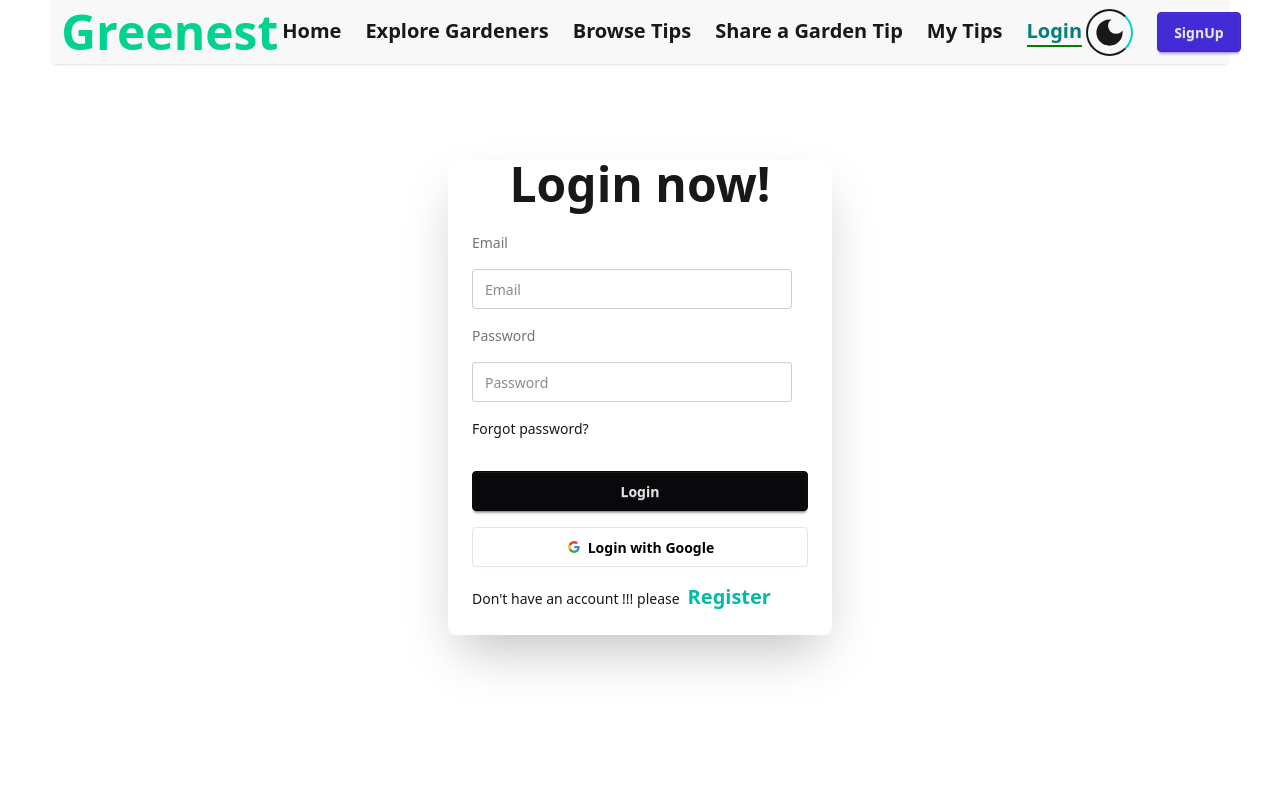
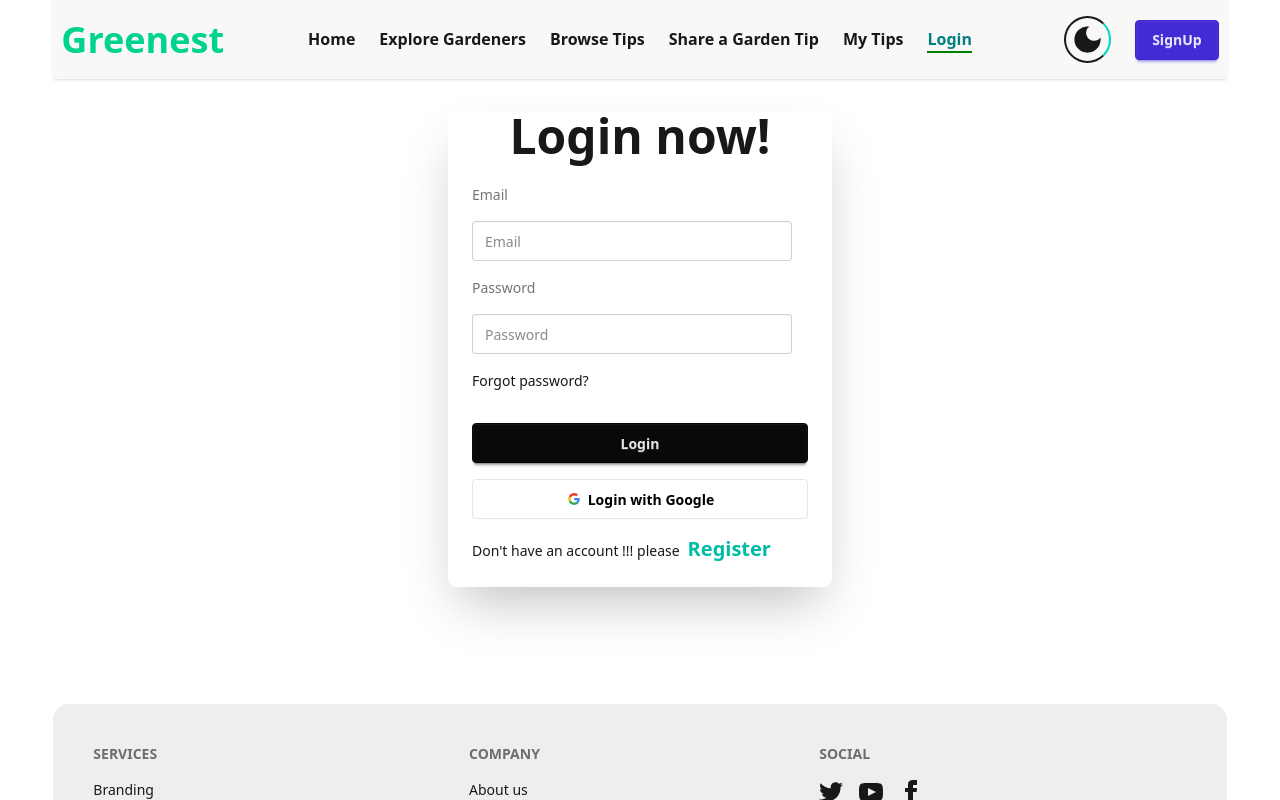
Before and after one commit to NazmulhaqueD/gardening-community-client, a React (Vite) app: page /login in a window 1280 px wide. Shown: the top 800 px of the page. Built offline with nearby package versions, Linux system fonts and the light colour scheme; no server answers.

Commit message:
Navbar fixed and some section alignment correction

```diff
--- a/src/Layout/MainLayout.jsx
+++ b/src/Layout/MainLayout.jsx
@@ -8,7 +8,7 @@ const MainLayout = () => {
         <div className='md:max-w-11/12 mx-auto'>
             {/* <Header></Header> */}
             <Navbar></Navbar>
-            <div className='min-h-[90vh]'>
+            <div className='min-h-[70vh]'>
                 <Outlet></Outlet>
             </div>
             <Footer></Footer>
--- a/src/Pages/BrowseTips.jsx
+++ b/src/Pages/BrowseTips.jsx
@@ -8,7 +8,7 @@ const BrowseTips = () => {
 
     const handleSearch = (e) => {
         e.preventDefault();
-        const select = e.target.selectType.value;
+        const select = e.target.value;
         if (select === 'All') {
             return setAllShareTips(initialAllShareTips);
         }
@@ -18,11 +18,11 @@ const BrowseTips = () => {
     }
 
     return (
-        <div className="bg-base-200 py-8 rounded-b-2xl">
-            <h1 className='text-success text-center text-2xl md:text-4xl my-8 font-bold'>All Shared Garden Tips : {allShareTips.length}</h1>
+        <div className="bg-base-200 py-8 rounded-b-2xl mt-28 rounded-xl">
+            <h1 className='text-success text-center text-2xl md:text-4xl font-bold'>All Shared Garden Tips : {allShareTips.length}</h1>
             <div className='overflow-x-auto rounded-sm'>
-                <form onSubmit={handleSearch} className='w-full md:w-8/12 mx-auto my-8 relative z-0'>
-                    <select defaultValue="Search by Difficulty Level" name='selectType' className="select w-full select-secondary">
+                <form className='w-full md:w-8/12 mx-auto my-8 relative z-0'>
+                    <select onChange={handleSearch} defaultValue="Search by Difficulty Level" name='selectType' className="select w-full select-secondary">
                         <option disabled={true}>Search by Difficulty Level</option>
                         <option>All</option>
                         <option>Easy</option>
--- a/src/Pages/ExploreGardeners.jsx
+++ b/src/Pages/ExploreGardeners.jsx
@@ -6,9 +6,9 @@ const ExploreGardeners = () => {
     const allGardeners = useLoaderData();
 
     return (
-        <div className='py-4 md:py-8 bg-base-300 rounded-b-2xl'>
+        <div className='py-4 md:py-8 bg-base-300 rounded-b-2xl mt-28 rounded-xl'>
             <h1 className='text-2xl md:text-4xl my-4 md:my-8 text-center text-success font-bold'>There Are All Gardeners Here: ({allGardeners.length})</h1>
-            <div className='md:max-w-8/12 mx-auto grid gap-6 grid-cols-1 md:grid-cols-2 lg:grid-cols-3 rounded-2xl'>
+            <div className='w-full grid gap-6 grid-cols-1 sm:grid-cols-2 lg:grid-cols-3 xl:grid-cols-4 px-4 rounded-2xl'>
                 {
                     allGardeners?.map(gardener => <div
                         key={gardener._id}
@@ -17,7 +17,7 @@ const ExploreGardeners = () => {
                         <div className='overflow-hidden'>
                             <img className='w-full h-[300px] pb-6 rounded-2xl transition-transform duration-300 hover:scale-105' src={gardener.image} alt="" />
                         </div>
-                        <div className='space-y-3 text-center bg-base-200 p-4'>
+                        <div className='space-y-3 bg-base-200 p-4'>
                             <h1 className='text-xl font-semibold text-shadow-lg'>{gardener.name}</h1>
                             <p>{gardener.age} years, {gardener.gender}</p>
                             <p>Experience: {gardener.experience}</p>
--- a/src/Pages/Home.jsx
+++ b/src/Pages/Home.jsx
@@ -11,7 +11,7 @@ import GetFeedback from '../components/GetFeedback';
 const Home = () => {
     const gardeners = useLoaderData();
     return (
-        <div>
+        <div className='mt-28'>
             <Banner></Banner>
             <ActiveGardeners gardeners={gardeners}></ActiveGardeners>
             <TopTrending></TopTrending>
--- a/src/Pages/Login.jsx
+++ b/src/Pages/Login.jsx
@@ -71,7 +71,7 @@ const Login = () => {
 
     return (
 
-        <div className="card bg-base-100 max-w-sm mx-auto my-24 shrink-0 shadow-2xl">
+        <div className="card bg-base-100 max-w-sm mx-auto my-24 shrink-0 shadow-2xl mt-28">
             <h1 className="text-5xl font-bold text-center">Login now!</h1>
             <div className="card-body">
                 <form onSubmit={handleSignIn} className='space-y-4'>
--- a/src/Pages/MyTips.jsx
+++ b/src/Pages/MyTips.jsx
@@ -50,7 +50,7 @@ const MyTips = () => {
 
 
     return (
-        <div className="overflow-x-auto bg-base-300 py-8 bg">
+        <div className="overflow-x-auto bg-base-300 py-8 bg rounded-xl">
             <h1 className='text-success text-3xl md:text-4xl my-8 text-center font-bold'> My Garden Tips (total: {myTips?.length})</h1>
             <table className={`table w-full md:max-w-8/12 mx-auto`}>
                 {/* head */}
--- a/src/Pages/Register.jsx
+++ b/src/Pages/Register.jsx
@@ -101,7 +101,7 @@ const Register = () => {
     }
 
     return (
-        <div className="card bg-base-100 max-w-sm mx-auto my-24 shrink-0 shadow-2xl">
+        <div className="card bg-base-100 max-w-sm mx-auto my-24 shrink-0 shadow-2xl mt-28">
             <h1 className="text-5xl font-bold text-center">Login now!</h1>
             <div className="card-body">
                 <form onSubmit={handleSignUp} className='space-y-4'>
--- a/src/Pages/TipDetails.jsx
+++ b/src/Pages/TipDetails.jsx
@@ -55,7 +55,7 @@ const TipDetails = () => {
     }
 
     return (
-        <div className='bg-base-200 w-full'>
+        <div className='bg-base-200 w-full mt-28'>
             <div className="w-full md:max-w-9/12 mx-auto grid grid-cols-1 md:grid-cols-12 gap-6 py-16 px-4">
                 <figure className='col-span-12 md:col-span-7'>
                     <img
--- a/src/components/Navbar.jsx
+++ b/src/components/Navbar.jsx
@@ -12,13 +12,13 @@ const Navbar = () => {
     const [dropDownOpen, setDropDownOpen] = useState(false)
 
     const navLink = <>
-        <NavLink className='text-[16px] md:text-xl font-bold ' to='/'><li>Home</li></NavLink>
-        <NavLink className='text-[16px] md:text-xl font-bold ' to='/exploreGardeners'><li>Explore Gardeners</li></NavLink>
-        <NavLink className='text-[16px] md:text-xl font-bold ' to='/browseTips'><li>Browse Tips</li></NavLink>
-        <NavLink className='text-[16px] md:text-xl font-bold ' to='/shareTips'><li>Share a Garden Tip</li></NavLink>
-        <NavLink className='text-[16px] md:text-xl font-bold ' to='/myTips'><li>My Tips</li></NavLink>
+        <NavLink className='text-[16px]  font-bold ' to='/'><li>Home</li></NavLink>
+        <NavLink className='text-[16px]  font-bold ' to='/exploreGardeners'><li>Explore Gardeners</li></NavLink>
+        <NavLink className='text-[16px]  font-bold ' to='/browseTips'><li>Browse Tips</li></NavLink>
+        <NavLink className='text-[16px]  font-bold ' to='/shareTips'><li>Share a Garden Tip</li></NavLink>
+        <NavLink className='text-[16px]  font-bold ' to='/myTips'><li>My Tips</li></NavLink>
         {
-            user ? "" : <NavLink className='text-[16px] md:text-xl font-bold' to='/login'><li>Login</li></NavLink>
+            user ? "" : <NavLink className='text-[16px] font-bold' to='/login'><li>Login</li></NavLink>
         }
     </>
 
@@ -43,9 +43,9 @@ const Navbar = () => {
     }, [isDark])
 
     return (
-        <div>
+        <div className='w-full md:w-11/12 mx-auto fixed top-0 z-20 mb-36'>
             <nav>
-                <div className="navbar bg-base-200 shadow-sm">
+                <div className="navbar bg-base-200 shadow-sm mb-6 py-4">
                     <div className="navbar-start">
                         <div className="dropdown">
                             <div tabIndex={0} role="button" className="btn btn-ghost lg:hidden">
@@ -57,7 +57,7 @@ const Navbar = () => {
                                 {navLink}
                             </ul>
                         </div>
-                        <a className="text-3xl md:text-5xl font-bold text-success">Greenest</a>
+                        <a className="text-3xl md:text-4xl font-bold text-success">Greenest</a>
                     </div>
                     <div className="navbar-center hidden lg:flex">
                         <ul className="menu menu-horizontal px-1 flex gap-6 font-semibold">
--- a/src/index.css
+++ b/src/index.css
@@ -1,5 +1,7 @@
 @import "tailwindcss";
-@plugin "daisyui";
+@plugin "daisyui"{
+   themes: light --default, dark --prefersdark, cyberpunk;
+}
 @custom-variant dark (&:where(.dark, .dark *));
 
 .mobileMenuList a {
```
